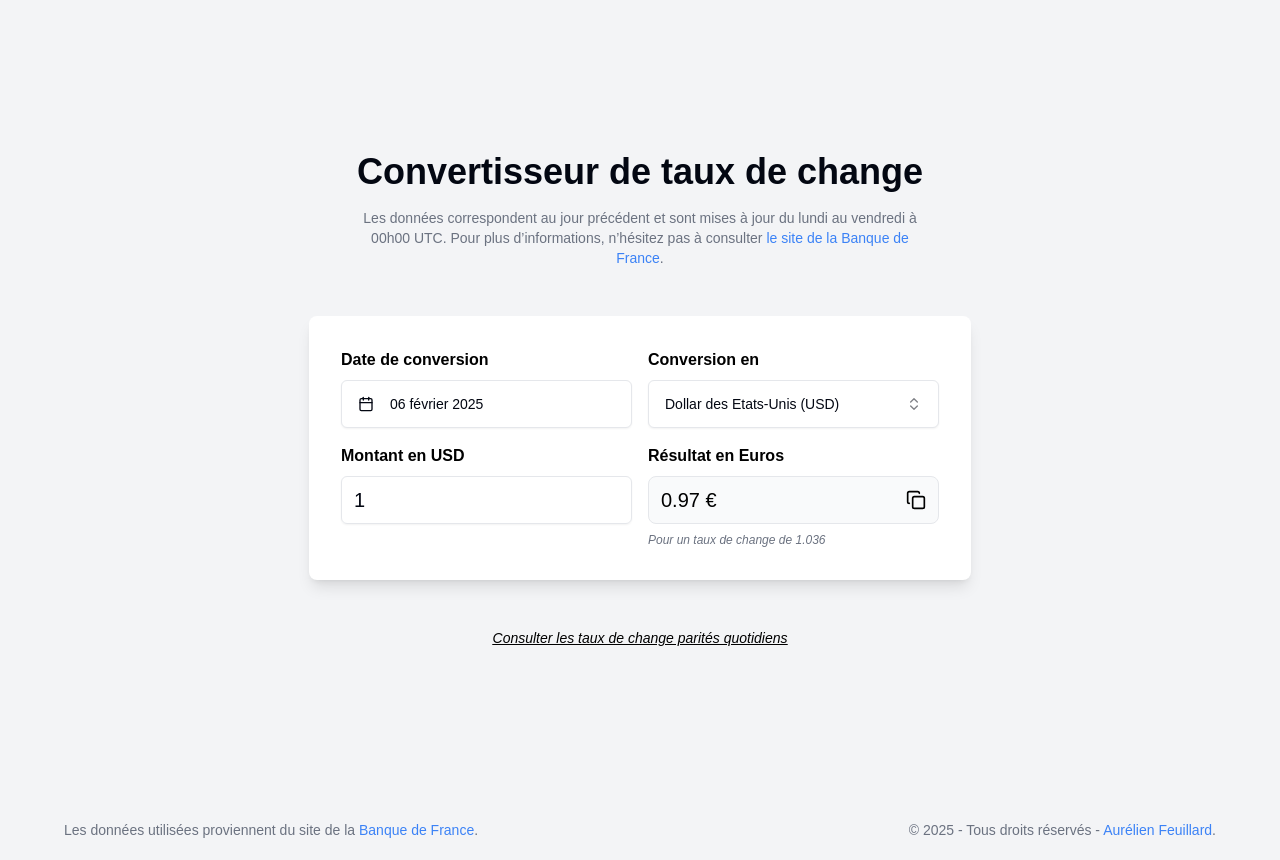
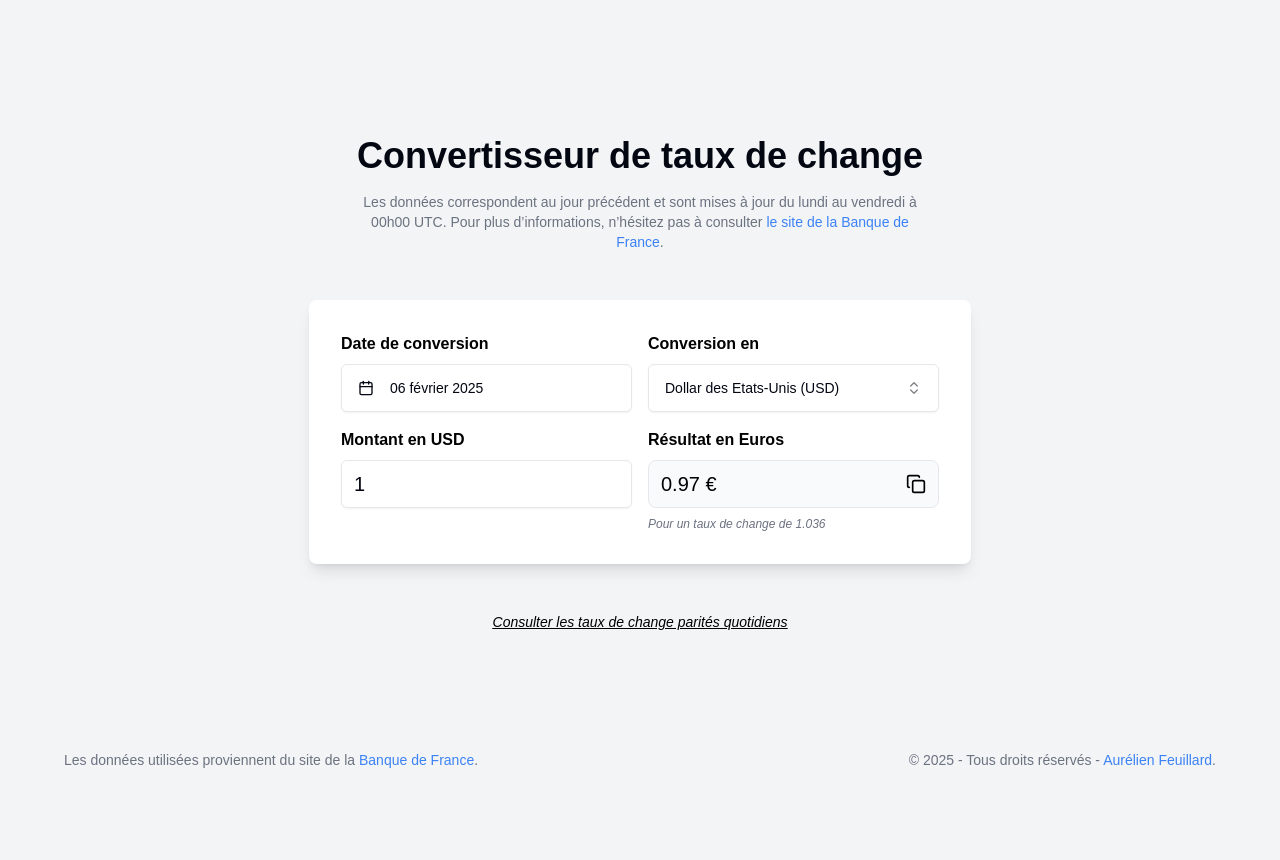
Before and after one commit to aurelien-f/convert-taux-bdf, a Next.js app: page / in a window 1280 px wide. After the commit the page ends 800 px from the top, so only its background shows below. Built offline with nearby package versions, Linux system fonts and the light colour scheme.

Commit message:
Refine layout and page styling for improved responsiveness

```diff
--- a/src/app/layout.tsx
+++ b/src/app/layout.tsx
@@ -30,7 +30,7 @@ export default function RootLayout({
       >
         <main className="min-h-screen relative pt-12 md:pt-0 flex flex-col justify-between md:block">
           {children}
-          <footer className="mt-4 md:mt-0 py-5 px-4 md:px-16 flex flex-col gap-2 md:flex-row md:justify-between ">
+          <footer className="py-5 px-4 md:px-16 flex flex-col items-center gap-2 md:flex-row md:justify-between h-auto md:h-20">
             <p className="text-center text-sm text-gray-500">Les données utilisées proviennent du site de la <a target="_blank" href="https://www.banque-france.fr/fr/publications-et-statistiques/statistiques?theme%5B7194%5D=7194&sub_theme%5B7205%5D=7205" className="text-blue-500 hover:underline">Banque de France</a>.</p>
             <p className="text-center text-sm text-gray-500">© 2025 - Tous droits réservés - <a target="_blank" href="https://www.aurelien-feuillard.fr" className="text-blue-500 hover:underline">Aurélien Feuillard</a>.</p>
           </footer>
--- a/src/app/page.tsx
+++ b/src/app/page.tsx
@@ -11,7 +11,7 @@ export default async function Home() {
   const titles = await getTitles();
 
   return (
-    <section className="md:min-h-screen flex items-center flex-col gap-12 justify-center px-4 md:px-0">
+    <section className="md:min-h-[calc(100vh-5rem)] pt-0 md:pt-12 flex items-center flex-col gap-12 justify-center px-4 md:px-0">
       <div>
         <h1 className="text-4xl font-bold text-center mb-4">Convertisseur de taux de change</h1>
         <div className="flex flex-col gap-2 md:max-w-xl md:mx-auto">
```
